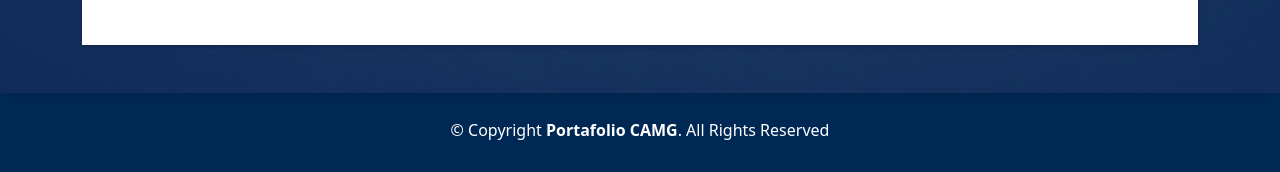
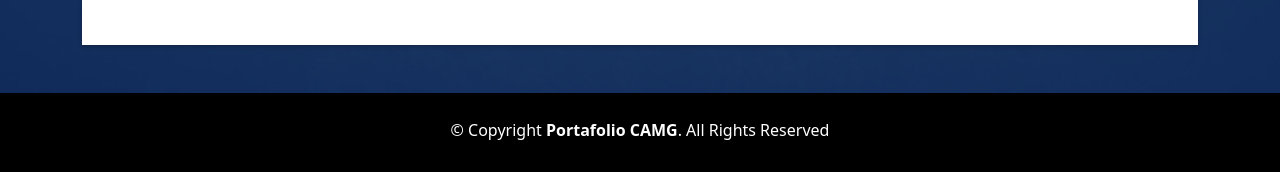
Before and after one commit to andres0524/andres0524.github.io, a plain HTML site: page index.html in a window 1280 px wide. Shown: the part 4937-5109 px from the top of the page. Drawn offline with Linux system fonts and the light colour scheme; files whose address does not match are found by name.

Commit message:
Update style.css

```diff
--- a/assets/css/style.css
+++ b/assets/css/style.css
@@ -1432,7 +1432,7 @@ footer {
   text-align: center;
   color: #fff;
   padding: 25px 0;
-  background: #002855;
+  background: #000000;
 }
 
 footer .copyright {
```
